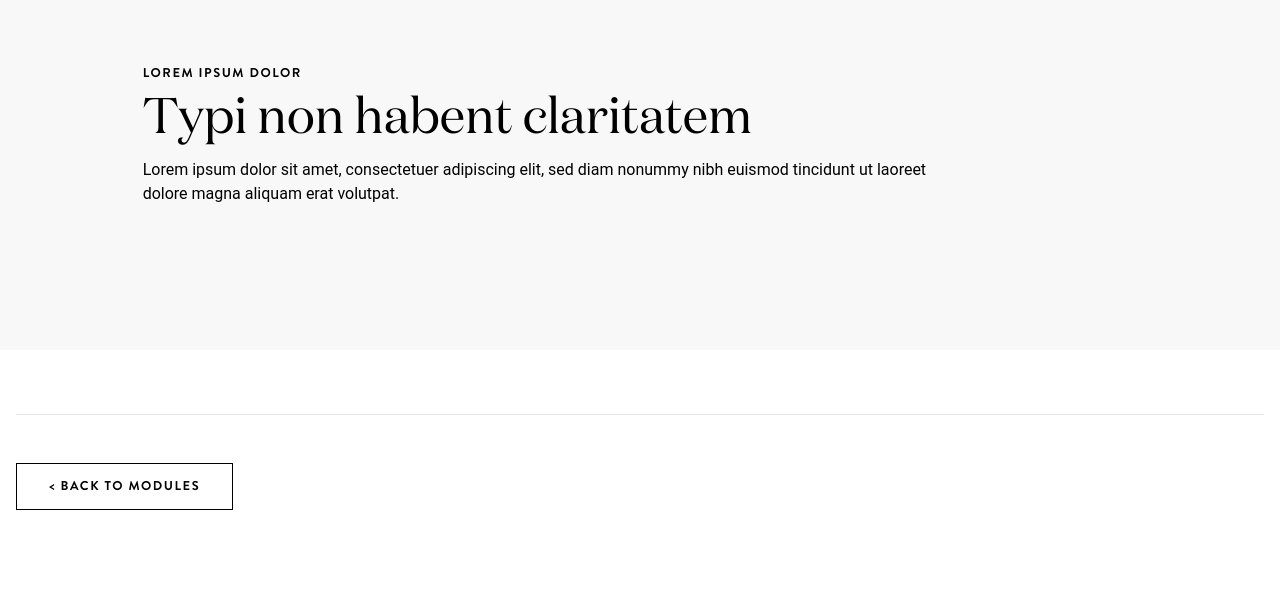
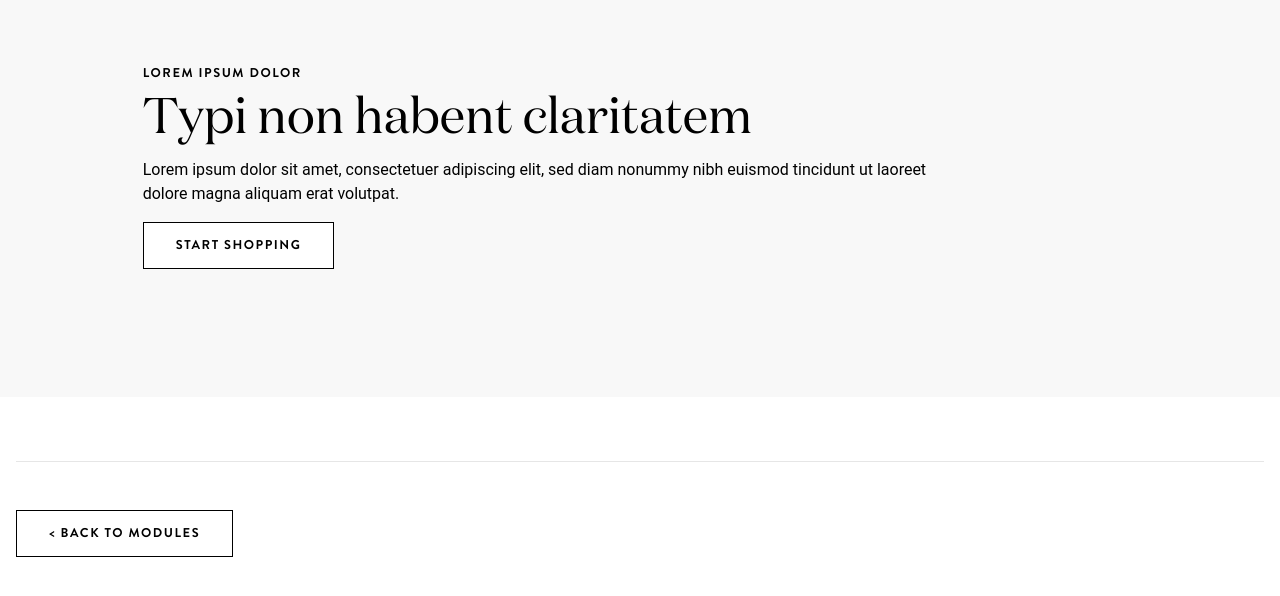
Before and after one commit to generationtux/styleguide, a Jekyll site: the page built from _modules/04-hero-content-only.html, in a window 1280 px wide. Shown: the top 596 px of the page. Built offline with Jekyll 4.4.1, drawn with Linux system fonts in a browser that asks for light colours.

Commit message:
brings back cta cause peps might need it

```diff
--- a/_modules/03-hero-content-right.html
+++ b/_modules/03-hero-content-right.html
@@ -23,6 +23,7 @@ container-type: none
 					<p class="pusher-xs-top-md">
 						Lorem ipsum dolor sit amet, consectetuer adipiscing elit, sed diam nonummy nibh euismod tincidunt ut laoreet dolore magna aliquam erat volutpat.
 					</p>
+					<div class="btn btn-hollow-primary">Start Shopping</div>
 
         </div><!-- /col -->
       </div><!-- /row -->
--- a/_modules/04-hero-content-only.html
+++ b/_modules/04-hero-content-only.html
@@ -19,6 +19,7 @@ container-type: none
 					<p class="pusher-xs-top-md">
 						Lorem ipsum dolor sit amet, consectetuer adipiscing elit, sed diam nonummy nibh euismod tincidunt ut laoreet dolore magna aliquam erat volutpat.
 					</p>
+          <div class="btn btn-hollow-primary">Start Shopping</div>
         </div><!-- /col -->
       </div><!-- /row -->
 
```
